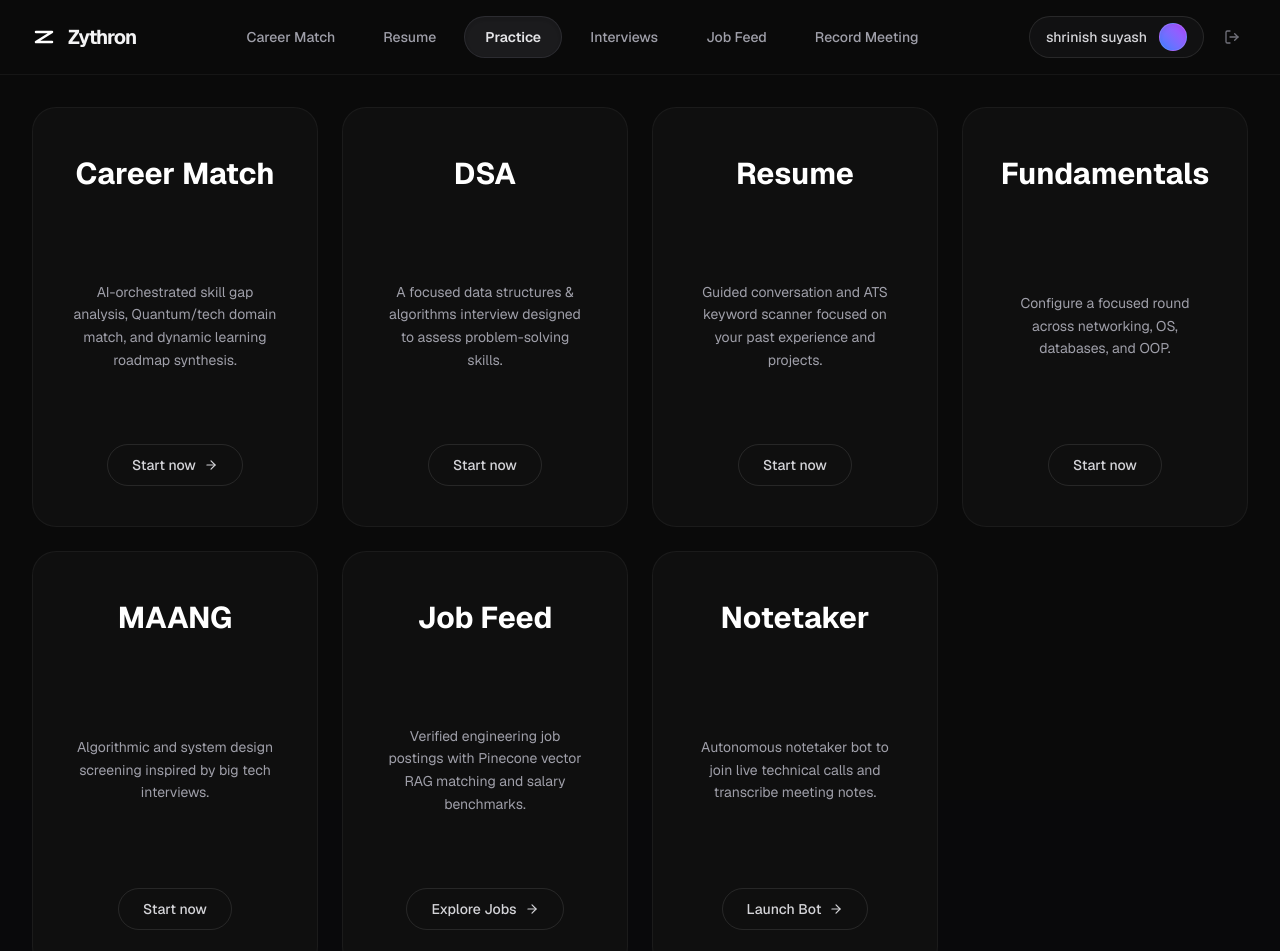
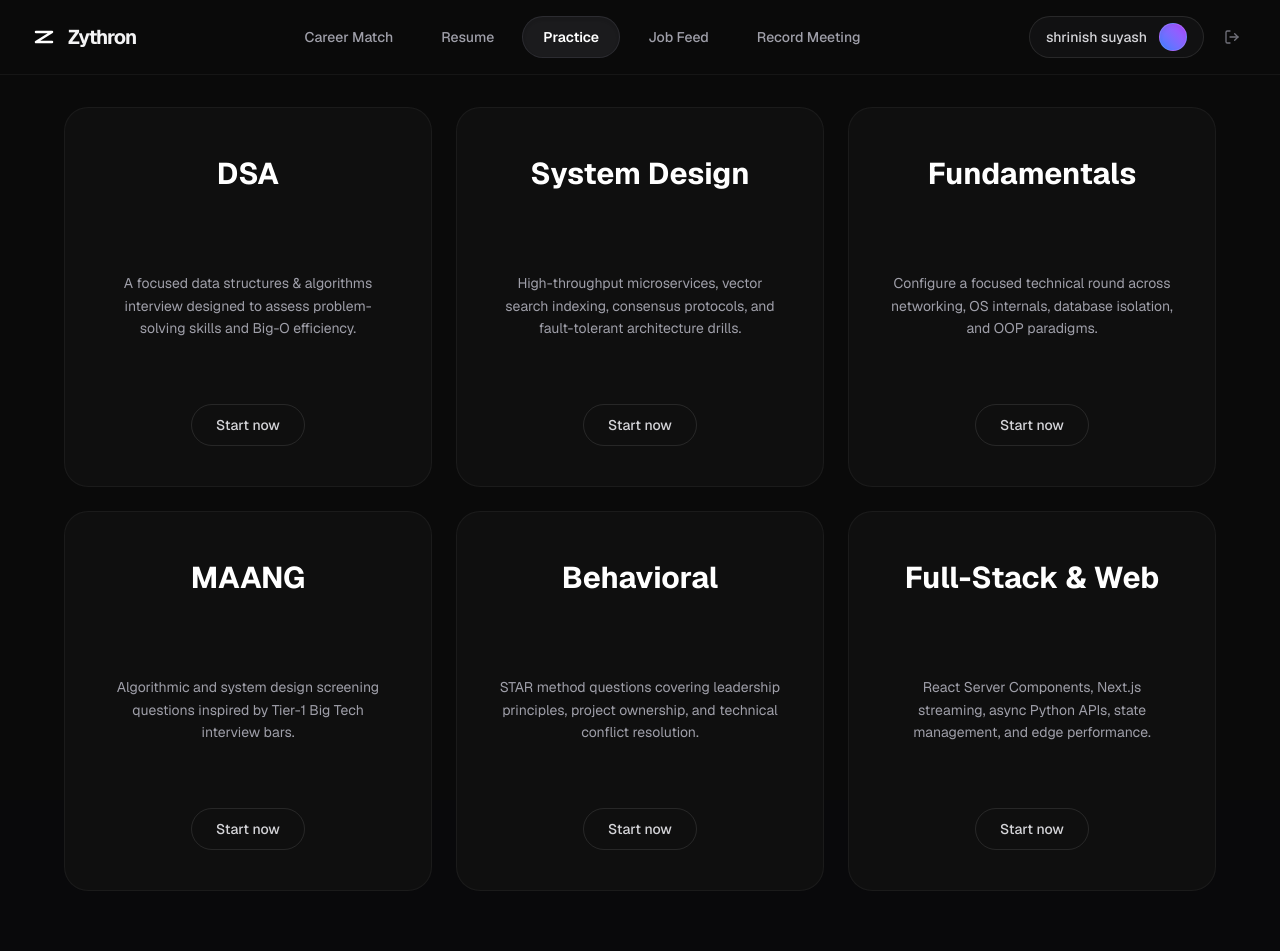
Before and after one commit to N-X-B/Zythron, a Next.js app in the folder frontend/: page /mock-interview in a window 1280 px wide. Shown: the top 951 px of the page. After the commit the page ends 923 px from the top, so only its background shows below. Built offline with nearby package versions, Linux system fonts and the light colour scheme.

Commit message:
refactor: Remove duplicate top-navbar sections from Practice cards and clean up navbar items

```diff
--- a/frontend/src/app/mock-interview/page.tsx
+++ b/frontend/src/app/mock-interview/page.tsx
@@ -414,45 +414,18 @@ ${interviewerProfile.sensibility}`;
           >
             Career Match
           </Link>
-          <button
-            onClick={() => {
-              setAppState("setup");
-              setCurrentTab("Resume");
-            }}
-            className={`px-5 py-2.5 rounded-full transition-all duration-300 ${
-              currentTab === "Resume" && appState === "setup"
-                ? "bg-zinc-800/60 text-zinc-200 border border-zinc-700/50 shadow-inner"
-                : "hover:text-zinc-200 hover:bg-white/5"
-            }`}
+          <Link
+            href="/resume-analyzer"
+            className="px-5 py-2.5 rounded-full hover:text-zinc-200 hover:bg-white/5 transition-all"
           >
             Resume
-          </button>
-          <button
-            onClick={() => {
-              setAppState("setup");
-              setCurrentTab("Practice");
-            }}
-            className={`px-5 py-2.5 rounded-full transition-all duration-300 ${
-              currentTab === "Practice" && appState === "setup"
-                ? "bg-zinc-800/60 text-zinc-200 border border-zinc-700/50 shadow-inner font-semibold text-white"
-                : "hover:text-zinc-200 hover:bg-white/5"
-            }`}
+          </Link>
+          <Link
+            href="/mock-interview"
+            className="px-5 py-2.5 rounded-full bg-zinc-800/60 text-white font-semibold border border-zinc-700/50 shadow-inner"
           >
             Practice
-          </button>
-          <button
-            onClick={() => {
-              setAppState("setup");
-              setCurrentTab("Interviews");
-            }}
-            className={`px-5 py-2.5 rounded-full transition-all duration-300 ${
-              currentTab === "Interviews" && appState === "setup"
-                ? "bg-zinc-800/60 text-zinc-200 border border-zinc-700/50 shadow-inner"
-                : "hover:text-zinc-200 hover:bg-white/5"
-            }`}
-          >
-            Interviews
-          </button>
+          </Link>
           <Link
             href="/job-listings"
             className="px-5 py-2.5 rounded-full hover:text-zinc-200 hover:bg-white/5 transition-all"
@@ -584,39 +557,19 @@ ${interviewerProfile.sensibility}`;
             </div>
           )}
 
-          {/* Practice Tab View (Full Cards Grid for Career Match, DSA, Resume, Fundamentals, MAANG, Job Feed, Record Meeting) */}
+          {/* Practice Tab View (Focused Mock Interview Tracks: DSA, System Design, Fundamentals, MAANG, Behavioral, Full-Stack) */}
           {currentTab === "Practice" && (
             <div className="flex-1 flex items-center justify-center p-8">
-              <div className="max-w-7xl w-full grid grid-cols-1 md:grid-cols-3 lg:grid-cols-4 gap-6">
-
-                {/* Career Match Card */}
-                <div className="bg-[#0f0f0f] border border-white/5 rounded-3xl p-8 flex flex-col h-[420px] hover:bg-[#141414] hover:-translate-y-2 hover:shadow-[0_15px_40px_rgba(255,255,255,0.03)] transition-all duration-500 group animate-fade-up delay-100">
-                  <h2 className="text-3xl font-bold text-white text-center mt-4 group-hover:text-emerald-400 transition-colors">
-                    Career Match
-                  </h2>
-                  <div className="flex-1 flex items-center justify-center mt-4">
-                    <p className="text-zinc-400 text-center text-sm leading-relaxed px-2 group-hover:text-zinc-300 transition-colors">
-                      AI-orchestrated skill gap analysis, Quantum/tech domain match, and dynamic learning roadmap synthesis.
-                    </p>
-                  </div>
-                  <div className="flex justify-center mb-2">
-                    <Link
-                      href="/dashboard"
-                      className="px-6 py-2.5 rounded-full border border-white/10 text-zinc-300 text-sm font-medium hover:bg-white hover:text-black hover:scale-105 active:scale-95 transition-all duration-300 inline-flex items-center gap-2"
-                    >
-                      Start now <ArrowRight className="w-3.5 h-3.5" />
-                    </Link>
-                  </div>
-                </div>
+              <div className="max-w-6xl w-full grid grid-cols-1 md:grid-cols-2 lg:grid-cols-3 gap-6">
 
                 {/* DSA Card */}
-                <div className="bg-[#0f0f0f] border border-white/5 rounded-3xl p-8 flex flex-col h-[420px] hover:bg-[#141414] hover:-translate-y-2 hover:shadow-[0_15px_40px_rgba(255,255,255,0.03)] transition-all duration-500 group animate-fade-up delay-100">
-                  <h2 className="text-3xl font-bold text-white text-center mt-4 group-hover:text-blue-400 transition-colors">
+                <div className="bg-[#0f0f0f] border border-white/5 rounded-3xl p-8 flex flex-col h-[380px] hover:bg-[#141414] hover:-translate-y-2 hover:shadow-[0_15px_40px_rgba(255,255,255,0.03)] transition-all duration-500 group animate-fade-up delay-100">
+                  <h2 className="text-3xl font-bold text-white text-center mt-4 group-hover:text-white transition-colors">
                     DSA
                   </h2>
                   <div className="flex-1 flex items-center justify-center mt-4">
                     <p className="text-zinc-400 text-center text-sm leading-relaxed px-2 group-hover:text-zinc-300 transition-colors">
-                      A focused data structures & algorithms interview designed to assess problem-solving skills.
+                      A focused data structures & algorithms interview designed to assess problem-solving skills and Big-O efficiency.
                     </p>
                   </div>
                   <div className="flex justify-center mb-2">
@@ -629,19 +582,19 @@ ${interviewerProfile.sensibility}`;
                   </div>
                 </div>
 
-                {/* Resume Card */}
-                <div className="bg-[#0f0f0f] border border-white/5 rounded-3xl p-8 flex flex-col h-[420px] hover:bg-[#141414] hover:-translate-y-2 hover:shadow-[0_15px_40px_rgba(255,255,255,0.03)] transition-all duration-500 group animate-fade-up delay-200">
-                  <h2 className="text-3xl font-bold text-white text-center mt-4 group-hover:text-purple-400 transition-colors">
-                    Resume
+                {/* System Design Card */}
+                <div className="bg-[#0f0f0f] border border-white/5 rounded-3xl p-8 flex flex-col h-[380px] hover:bg-[#141414] hover:-translate-y-2 hover:shadow-[0_15px_40px_rgba(255,255,255,0.03)] transition-all duration-500 group animate-fade-up delay-200">
+                  <h2 className="text-3xl font-bold text-white text-center mt-4 group-hover:text-white transition-colors">
+                    System Design
                   </h2>
                   <div className="flex-1 flex items-center justify-center mt-4">
                     <p className="text-zinc-400 text-center text-sm leading-relaxed px-2 group-hover:text-zinc-300 transition-colors">
-                      Guided conversation and ATS keyword scanner focused on your past experience and projects.
+                      High-throughput microservices, vector search indexing, consensus protocols, and fault-tolerant architecture drills.
                     </p>
                   </div>
                   <div className="flex justify-center mb-2">
                     <button
-                      onClick={() => setCurrentTab("Resume")}
+                      onClick={() => startInterview("System Design")}
                       className="px-6 py-2.5 rounded-full border border-white/10 text-zinc-300 text-sm font-medium hover:bg-white hover:text-black hover:scale-105 active:scale-95 transition-all duration-300"
                     >
                       Start now
@@ -650,13 +603,13 @@ ${interviewerProfile.sensibility}`;
                 </div>
 
                 {/* Fundamentals Card */}
-                <div className="bg-[#0f0f0f] border border-white/5 rounded-3xl p-8 flex flex-col h-[420px] hover:bg-[#141414] hover:-translate-y-2 hover:shadow-[0_15px_40px_rgba(255,255,255,0.03)] transition-all duration-500 group animate-fade-up delay-300">
-                  <h2 className="text-3xl font-bold text-white text-center mt-4 group-hover:text-emerald-400 transition-colors">
+                <div className="bg-[#0f0f0f] border border-white/5 rounded-3xl p-8 flex flex-col h-[380px] hover:bg-[#141414] hover:-translate-y-2 hover:shadow-[0_15px_40px_rgba(255,255,255,0.03)] transition-all duration-500 group animate-fade-up delay-300">
+                  <h2 className="text-3xl font-bold text-white text-center mt-4 group-hover:text-white transition-colors">
                     Fundamentals
                   </h2>
                   <div className="flex-1 flex items-center justify-center mt-4">
                     <p className="text-zinc-400 text-center text-sm leading-relaxed px-2 group-hover:text-zinc-300 transition-colors">
-                      Configure a focused round across networking, OS, databases, and OOP.
+                      Configure a focused technical round across networking, OS internals, database isolation, and OOP paradigms.
                     </p>
                   </div>
                   <div className="flex justify-center mb-2">
@@ -670,13 +623,13 @@ ${interviewerProfile.sensibility}`;
                 </div>
 
                 {/* MAANG Card */}
-                <div className="bg-[#0f0f0f] border border-white/5 rounded-3xl p-8 flex flex-col h-[420px] hover:bg-[#141414] hover:-translate-y-2 hover:shadow-[0_15px_40px_rgba(255,255,255,0.03)] transition-all duration-500 group animate-fade-up delay-400">
-                  <h2 className="text-3xl font-bold text-white text-center mt-4 group-hover:text-orange-400 transition-colors">
+                <div className="bg-[#0f0f0f] border border-white/5 rounded-3xl p-8 flex flex-col h-[380px] hover:bg-[#141414] hover:-translate-y-2 hover:shadow-[0_15px_40px_rgba(255,255,255,0.03)] transition-all duration-500 group animate-fade-up delay-400">
+                  <h2 className="text-3xl font-bold text-white text-center mt-4 group-hover:text-white transition-colors">
                     MAANG
                   </h2>
                   <div className="flex-1 flex items-center justify-center mt-4">
                     <p className="text-zinc-400 text-center text-sm leading-relaxed px-2 group-hover:text-zinc-300 transition-colors">
-                      Algorithmic and system design screening inspired by big tech interviews.
+                      Algorithmic and system design screening questions inspired by Tier-1 Big Tech interview bars.
                     </p>
                   </div>
                   <div className="flex justify-center mb-2">
@@ -689,43 +642,43 @@ ${interviewerProfile.sensibility}`;
                   </div>
                 </div>
 
-                {/* Job Listings Feed Card */}
-                <div className="bg-[#0f0f0f] border border-white/5 rounded-3xl p-8 flex flex-col h-[420px] hover:bg-[#141414] hover:-translate-y-2 hover:shadow-[0_15px_40px_rgba(255,255,255,0.03)] transition-all duration-500 group animate-fade-up delay-500">
-                  <h2 className="text-3xl font-bold text-white text-center mt-4 group-hover:text-amber-400 transition-colors">
-                    Job Feed
+                {/* Behavioral Card */}
+                <div className="bg-[#0f0f0f] border border-white/5 rounded-3xl p-8 flex flex-col h-[380px] hover:bg-[#141414] hover:-translate-y-2 hover:shadow-[0_15px_40px_rgba(255,255,255,0.03)] transition-all duration-500 group animate-fade-up delay-500">
+                  <h2 className="text-3xl font-bold text-white text-center mt-4 group-hover:text-white transition-colors">
+                    Behavioral
                   </h2>
                   <div className="flex-1 flex items-center justify-center mt-4">
                     <p className="text-zinc-400 text-center text-sm leading-relaxed px-2 group-hover:text-zinc-300 transition-colors">
-                      Verified engineering job postings with Pinecone vector RAG matching and salary benchmarks.
+                      STAR method questions covering leadership principles, project ownership, and technical conflict resolution.
                     </p>
                   </div>
                   <div className="flex justify-center mb-2">
-                    <Link
-                      href="/job-listings"
-                      className="px-6 py-2.5 rounded-full border border-white/10 text-zinc-300 text-sm font-medium hover:bg-white hover:text-black hover:scale-105 active:scale-95 transition-all duration-300 inline-flex items-center gap-2"
+                    <button
+                      onClick={() => startInterview("Behavioral")}
+                      className="px-6 py-2.5 rounded-full border border-white/10 text-zinc-300 text-sm font-medium hover:bg-white hover:text-black hover:scale-105 active:scale-95 transition-all duration-300"
                     >
-                      Explore Jobs <ArrowRight className="w-3.5 h-3.5" />
-                    </Link>
+                      Start now
+                    </button>
                   </div>
                 </div>
 
-                {/* Record Meeting Notetaker Card */}
-                <div className="bg-[#0f0f0f] border border-white/5 rounded-3xl p-8 flex flex-col h-[420px] hover:bg-[#141414] hover:-translate-y-2 hover:shadow-[0_15px_40px_rgba(255,255,255,0.03)] transition-all duration-500 group animate-fade-up delay-500">
-                  <h2 className="text-3xl font-bold text-white text-center mt-4 group-hover:text-cyan-400 transition-colors">
-                    Notetaker
+                {/* Full-Stack Card */}
+                <div className="bg-[#0f0f0f] border border-white/5 rounded-3xl p-8 flex flex-col h-[380px] hover:bg-[#141414] hover:-translate-y-2 hover:shadow-[0_15px_40px_rgba(255,255,255,0.03)] transition-all duration-500 group animate-fade-up delay-500">
+                  <h2 className="text-3xl font-bold text-white text-center mt-4 group-hover:text-white transition-colors">
+                    Full-Stack & Web
                   </h2>
                   <div className="flex-1 flex items-center justify-center mt-4">
                     <p className="text-zinc-400 text-center text-sm leading-relaxed px-2 group-hover:text-zinc-300 transition-colors">
-                      Autonomous notetaker bot to join live technical calls and transcribe meeting notes.
+                      React Server Components, Next.js streaming, async Python APIs, state management, and edge performance.
                     </p>
                   </div>
                   <div className="flex justify-center mb-2">
-                    <Link
-                      href="/record-meeting"
-                      className="px-6 py-2.5 rounded-full border border-white/10 text-zinc-300 text-sm font-medium hover:bg-white hover:text-black hover:scale-105 active:scale-95 transition-all duration-300 inline-flex items-center gap-2"
+                    <button
+                      onClick={() => startInterview("Full-Stack")}
+                      className="px-6 py-2.5 rounded-full border border-white/10 text-zinc-300 text-sm font-medium hover:bg-white hover:text-black hover:scale-105 active:scale-95 transition-all duration-300"
                     >
-                      Launch Bot <ArrowRight className="w-3.5 h-3.5" />
-                    </Link>
+                      Start now
+                    </button>
                   </div>
                 </div>
 
```
